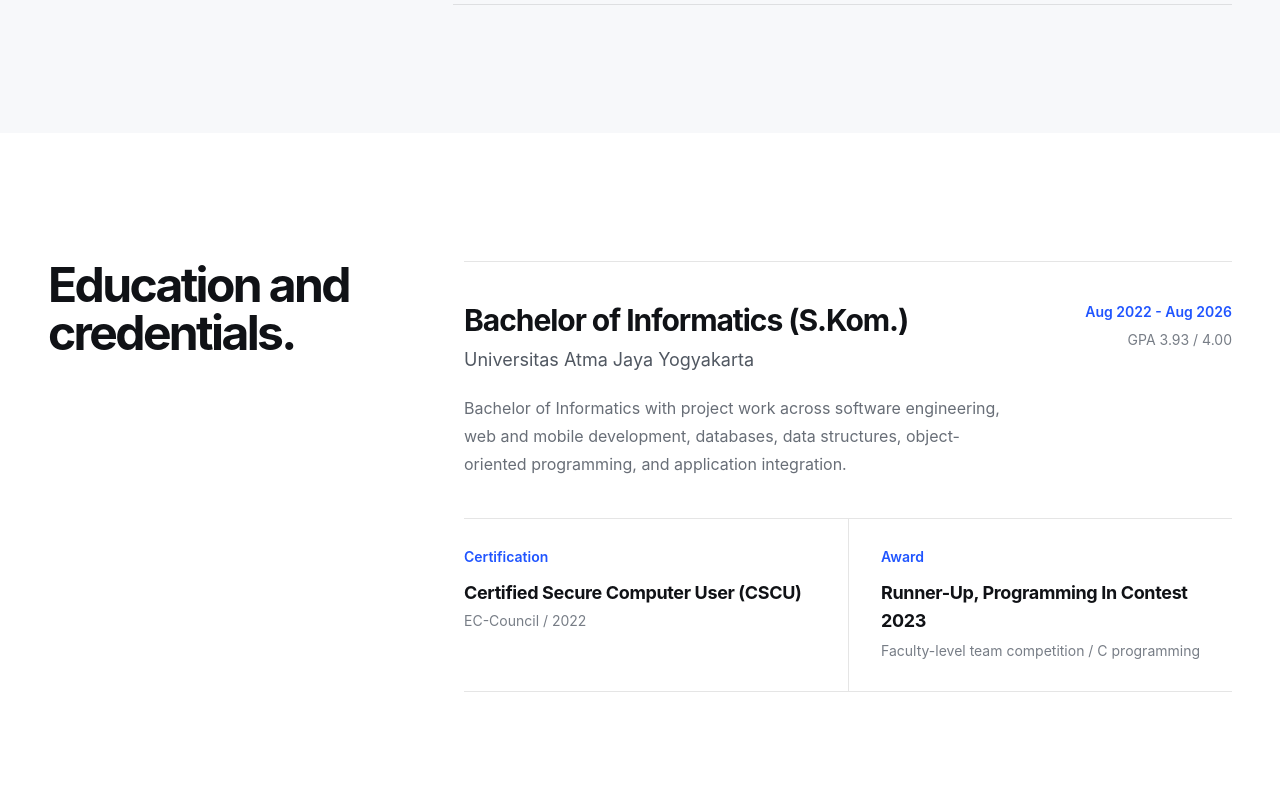
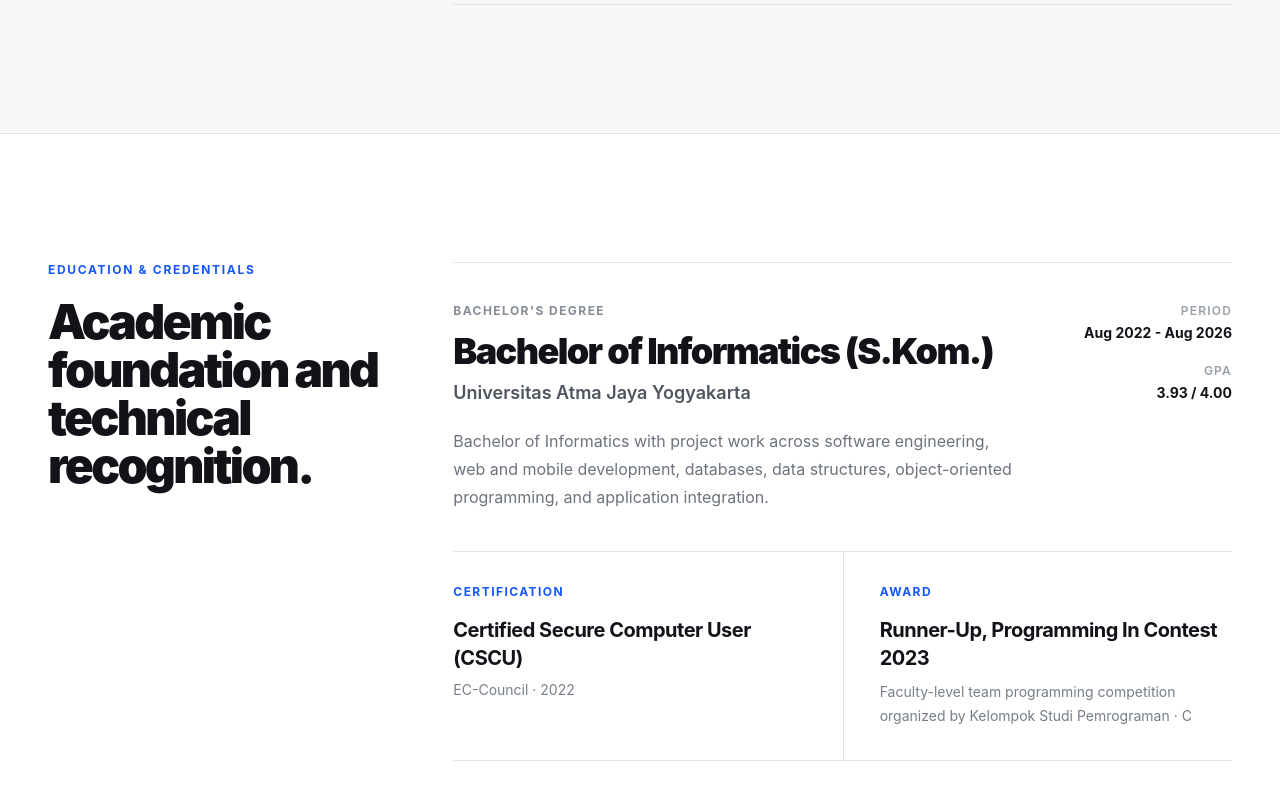
Before and after one commit to ragil1001/ragil-riztianda, a React (Vite) app: page / in a window 1280 px wide. Shown: the part 10520-11320 px from the top of the page. Built offline with nearby package versions, Linux system fonts and the light colour scheme.

Commit message:
design: refine education and credentials section

```diff
--- a/src/components/Education/Education.jsx
+++ b/src/components/Education/Education.jsx
@@ -3,49 +3,57 @@ import { education } from "../../constants";
 
 const Education = () => {
   return (
-    <section id="education" className="bg-white">
-      <div className="mx-auto max-w-[1400px] px-5 py-24 sm:px-8 lg:px-12 lg:py-32">
-        <div className="grid gap-12 lg:grid-cols-12 lg:gap-16">
+    <section id="education" className="border-t border-black/10 bg-white">
+      <div className="mx-auto max-w-[1440px] px-5 py-24 sm:px-8 lg:px-12 lg:py-32">
+        <div className="grid gap-12 lg:grid-cols-12 lg:gap-8">
           <div className="lg:col-span-4">
-            <h2 className="text-4xl font-bold leading-[1.02] tracking-[-0.055em] text-[#101216] sm:text-5xl">
-              Education and credentials.
+            <p className="text-xs font-bold uppercase tracking-[0.14em] text-[#1557ff]">Education & credentials</p>
+            <h2 className="mt-5 max-w-[390px] text-4xl font-black leading-[0.98] tracking-[-0.055em] text-[#111318] sm:text-5xl">
+              Academic foundation and technical recognition.
             </h2>
           </div>
 
           <div className="lg:col-span-8">
             {education.map((edu) => (
               <article key={edu.id} className="border-y border-black/10 py-8 sm:py-10">
-                <div className="grid gap-6 md:grid-cols-[1fr_180px] md:gap-10">
+                <div className="grid gap-7 md:grid-cols-[1fr_180px] md:gap-10">
                   <div>
-                    <h3 className="text-2xl font-bold tracking-[-0.035em] text-[#101216] sm:text-3xl">
+                    <p className="text-xs font-bold uppercase tracking-[0.12em] text-[#858c95]">Bachelor&apos;s degree</p>
+                    <h3 className="mt-3 text-3xl font-black leading-tight tracking-[-0.045em] text-[#111318] sm:text-4xl">
                       {edu.degree}
                     </h3>
-                    <p className="mt-2 text-lg text-[#505761]">{edu.school}</p>
-                    <p className="mt-5 max-w-[720px] leading-7 text-[#686e77]">{edu.desc}</p>
+                    <p className="mt-2 text-lg font-semibold text-[#4f5660]">{edu.school}</p>
+                    <p className="mt-5 max-w-[690px] leading-7 text-[#6c737d]">{edu.desc}</p>
                   </div>
-                  <div className="md:text-right">
-                    <p className="text-sm font-semibold text-[#2055ff]">{edu.date}</p>
-                    <p className="mt-2 text-sm text-[#777d86]">GPA {edu.grade}</p>
-                  </div>
+                  <dl className="space-y-5 md:text-right">
+                    <div>
+                      <dt className="text-xs font-semibold uppercase tracking-[0.1em] text-[#9aa0a8]">Period</dt>
+                      <dd className="mt-1 text-sm font-bold text-[#111318]">{edu.date}</dd>
+                    </div>
+                    <div>
+                      <dt className="text-xs font-semibold uppercase tracking-[0.1em] text-[#9aa0a8]">GPA</dt>
+                      <dd className="mt-1 text-sm font-bold text-[#111318]">{edu.grade}</dd>
+                    </div>
+                  </dl>
                 </div>
               </article>
             ))}
 
             <div className="grid border-b border-black/10 md:grid-cols-2">
-              <div className="py-7 md:pr-8">
-                <p className="text-sm font-semibold text-[#2055ff]">Certification</p>
-                <p className="mt-3 text-lg font-bold tracking-[-0.02em] text-[#101216]">
+              <div className="py-8 md:pr-9">
+                <p className="text-xs font-bold uppercase tracking-[0.12em] text-[#1557ff]">Certification</p>
+                <h3 className="mt-4 text-xl font-bold tracking-[-0.025em] text-[#111318]">
                   Certified Secure Computer User (CSCU)
-                </p>
-                <p className="mt-1 text-sm text-[#777d86]">EC-Council / 2022</p>
+                </h3>
+                <p className="mt-2 text-sm text-[#777e87]">EC-Council · 2022</p>
               </div>
-              <div className="border-t border-black/10 py-7 md:border-l md:border-t-0 md:pl-8">
-                <p className="text-sm font-semibold text-[#2055ff]">Award</p>
-                <p className="mt-3 text-lg font-bold tracking-[-0.02em] text-[#101216]">
+              <div className="border-t border-black/10 py-8 md:border-l md:border-t-0 md:pl-9">
+                <p className="text-xs font-bold uppercase tracking-[0.12em] text-[#1557ff]">Award</p>
+                <h3 className="mt-4 text-xl font-bold tracking-[-0.025em] text-[#111318]">
                   Runner-Up, Programming In Contest 2023
-                </p>
-                <p className="mt-1 text-sm leading-6 text-[#777d86]">
-                  Faculty-level team competition / C programming
+                </h3>
+                <p className="mt-2 max-w-[420px] text-sm leading-6 text-[#777e87]">
+                  Faculty-level team programming competition organized by Kelompok Studi Pemrograman · C
                 </p>
               </div>
             </div>
```
